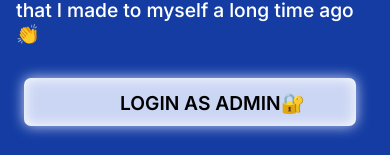
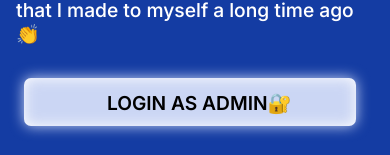
Before and after one commit to amkhrjee/amnet, a React (Create React App) app: page / in a window 390 px wide. Shown: the part 1266-1421 px from the top of the page. Built offline with nearby package versions, Linux system fonts and the light colour scheme.

Commit message:
centered that div

```diff
--- a/src/App.css
+++ b/src/App.css
@@ -150,7 +150,7 @@
   display: flex;
   align-items: center;
   text-align: center;
-  padding-left: 6rem;
+  padding-left: 25%;
   font-size: 1.2rem;
 
   font-weight: 600;
```
